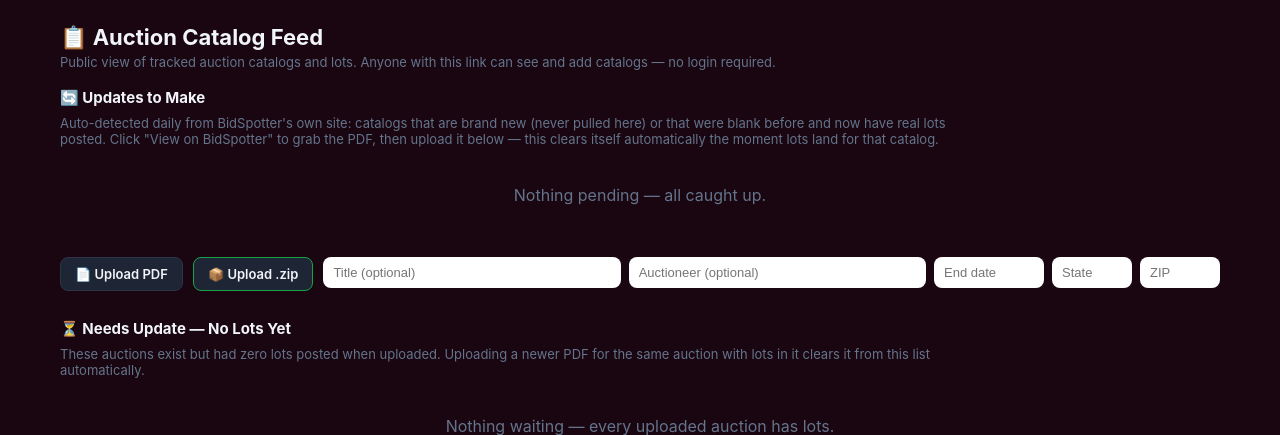
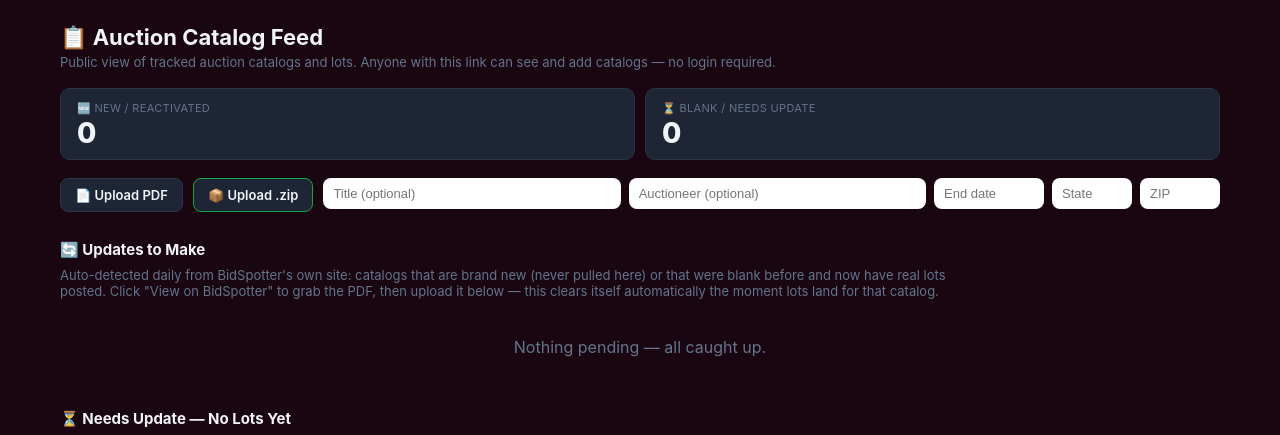
Before and after one commit to alexorr93/auction-catalog-feed, a FastAPI app: template templates/feed.html in a window 1280 px wide. Shown: the top 435 px of the page. Run offline with FastAPI, Linux system fonts and the light colour scheme; the template is opened without the code that fills it, so the values that code supplies are empty.

Commit message:
Frontend: move upload bar to the absolute top of the page (above Updates to Make and Needs Update), add live count badges for New/Reactivated and Blank/Needs Update at the top that update every 8s, make auto-refresh run continuously from page load instead of only for 20 min after an upload -- background Job 1/2 can run for hours and the point is to watch these numbers move live the whole time

```diff
--- a/templates/feed.html
+++ b/templates/feed.html
@@ -37,10 +37,15 @@ a:hover { color: #93c5fd; }
   <h1>📋 Auction Catalog Feed</h1>
   <div class="sub">Public view of tracked auction catalogs and lots. Anyone with this link can see and add catalogs — no login required.</div>
 
-  <div style="margin-bottom:22px;">
-    <div style="font-size:15px;font-weight:700;margin-bottom:8px;">🔄 Updates to Make</div>
-    <div class="sub" style="margin-bottom:8px;">Auto-detected daily from BidSpotter's own site: catalogs that are brand new (never pulled here) or that were blank before and now have real lots posted. Click "View on BidSpotter" to grab the PDF, then upload it below — this clears itself automatically the moment lots land for that catalog.</div>
-    <div id="updates-to-make"><div class="empty">Loading...</div></div>
+  <div style="display:flex;gap:10px;margin-bottom:18px;">
+    <div style="flex:1;background:var(--card);border:1px solid var(--border);border-radius:10px;padding:12px 16px;">
+      <div style="font-size:11px;color:var(--muted);text-transform:uppercase;letter-spacing:.03em;margin-bottom:4px;">🆕 New / Reactivated</div>
+      <div id="count-updates-to-make" style="font-size:28px;font-weight:800;line-height:1;">–</div>
+    </div>
+    <div style="flex:1;background:var(--card);border:1px solid var(--border);border-radius:10px;padding:12px 16px;">
+      <div style="font-size:11px;color:var(--muted);text-transform:uppercase;letter-spacing:.03em;margin-bottom:4px;">⏳ Blank / Needs Update</div>
+      <div id="count-needs-update" style="font-size:28px;font-weight:800;line-height:1;">–</div>
+    </div>
   </div>
 
   <div style="display:flex;gap:10px;flex-wrap:wrap;margin-bottom:22px;align-items:flex-start;">
@@ -61,6 +66,12 @@ a:hover { color: #93c5fd; }
       <input type="text" class="field-input" id="pdf-state-input" placeholder="State" style="width:80px;" autocomplete="off"/>
       <input type="text" class="field-input" id="pdf-zip-input" placeholder="ZIP" style="width:80px;" autocomplete="off"/>
     </div>
+  </div>
+
+  <div style="margin-bottom:22px;">
+    <div style="font-size:15px;font-weight:700;margin-bottom:8px;">🔄 Updates to Make</div>
+    <div class="sub" style="margin-bottom:8px;">Auto-detected daily from BidSpotter's own site: catalogs that are brand new (never pulled here) or that were blank before and now have real lots posted. Click "View on BidSpotter" to grab the PDF, then upload it below — this clears itself automatically the moment lots land for that catalog.</div>
+    <div id="updates-to-make"><div class="empty">Loading...</div></div>
   </div>
 
   <div style="margin-bottom:22px;">
@@ -317,15 +328,12 @@ async function uploadZipFile(file) {
 
 let autoRefreshTimer = null;
 function startAutoRefresh() {
-  // Runs every 8s for 20 minutes so a large zip batch's progress shows up
-  // without needing a manual refresh -- stops itself automatically so this
-  // doesn't run forever in an idle open tab.
+  // Runs every 8s continuously -- Job 1/Job 2 run in the background for
+  // hours, and the point of the top counts is to watch them move live for
+  // as long as that's happening, not just for 20 minutes after an upload.
   if (autoRefreshTimer) return;
-  let elapsed = 0;
   autoRefreshTimer = setInterval(async () => {
     await loadAll();
-    elapsed += 8000;
-    if (elapsed > 20 * 60 * 1000) { clearInterval(autoRefreshTimer); autoRefreshTimer = null; }
   }, 8000);
 }
 
@@ -415,10 +423,12 @@ function renderNeedsUpdateTable() {
 
 async function loadUpdatesToMake() {
   const el = document.getElementById('updates-to-make');
+  const countEl = document.getElementById('count-updates-to-make');
   try {
     const r = await fetch('/api/updates-to-make');
     const data = await r.json();
     const items = data.updates || [];
+    if (countEl) countEl.textContent = items.length;
     if (!items.length) { el.innerHTML = '<div class="empty">Nothing pending — all caught up.</div>'; return; }
     let html = `<table><thead><tr><th>Title</th><th>Type</th><th>Flagged</th><th></th></tr></thead><tbody>`;
     for (const it of items) {
@@ -448,10 +458,12 @@ function reconstructBidspotterUrl(catalogUrl) {
 
 async function loadNeedsUpdateQueue() {
   const el = document.getElementById('pdf-needs-update');
+  const countEl = document.getElementById('count-needs-update');
   try {
     const r = await fetch('/api/needs-update');
     const data = await r.json();
     needsUpdateItems = data.needs_update || [];
+    if (countEl) countEl.textContent = needsUpdateItems.length;
     renderNeedsUpdateTable();
   } catch(e) {
     el.innerHTML = `<div class="empty">Failed to load: ${e.message}</div>`;
@@ -459,6 +471,7 @@ async function loadNeedsUpdateQueue() {
 }
 
 loadAll();
+startAutoRefresh();
 </script>
 </body>
 </html>
```
